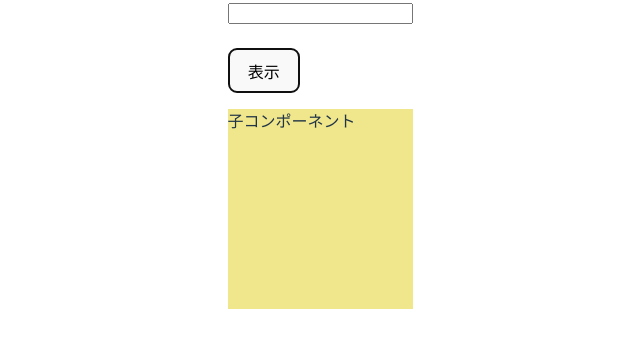
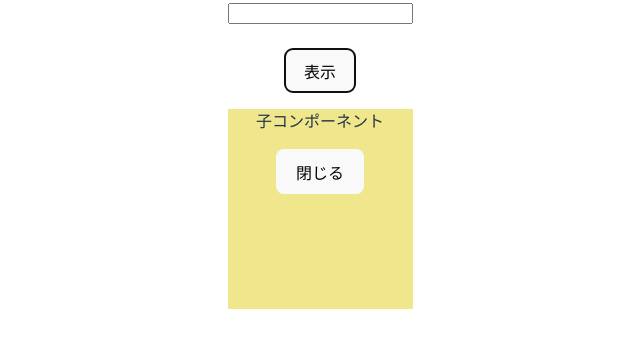
Before and after one commit to kainni07/vite-project, a React (Vite) app: page / in a window 1280 px wide. Both pictures are taken after a click on the button "表示". Shown: the top 348 px of the page, without its empty margins (320-960 px from the left). Built offline with nearby package versions, Linux system fonts and the light colour scheme.

Commit message:
3-11 useCallback Hook

```diff
--- a/src/App.jsx
+++ b/src/App.jsx
@@ -1,4 +1,4 @@
-import { useState } from 'react';
+import { useCallback, useState } from 'react';
 import { ChildArea } from './ChildArea';
 
 function App() {
@@ -9,13 +9,15 @@
 
   const onClickOpen = () => setOpen(!open);
 
+  const onClickClose = useCallback(() => setOpen(false), []);
+
   return (
     <>
       <input value={text} onChange={onChangeText} />
       <br/>
       <br/>
       <button onClick={onClickOpen}>表示</button>
-      <ChildArea open={open} />
+      <ChildArea open={open} onClickClose={onClickClose} />
     </>
   )
 }
--- a/src/ChildArea.jsx
+++ b/src/ChildArea.jsx
@@ -7,7 +7,7 @@
 }
 
 export const ChildArea = memo((props) => {
-  const { open } = props;
+  const { open, onClickClose } = props;
 
   console.log("ChildAreaのレンダリング");
 
@@ -21,6 +21,7 @@
       { open ? (
         <div style={style}>
           <p>子コンポーネント</p>
+          <button onClick={onClickClose}>閉じる</button>
         </div>
       ) :  null  }
     </>
--- a/src/index.css
+++ b/src/index.css
@@ -6,6 +6,7 @@
   color-scheme: light dark;
   color: rgba(255, 255, 255, 0.87);
   background-color: #242424;
+  text-align: center;
 
   font-synthesis: none;
   text-rendering: optimizeLegibility;
```
